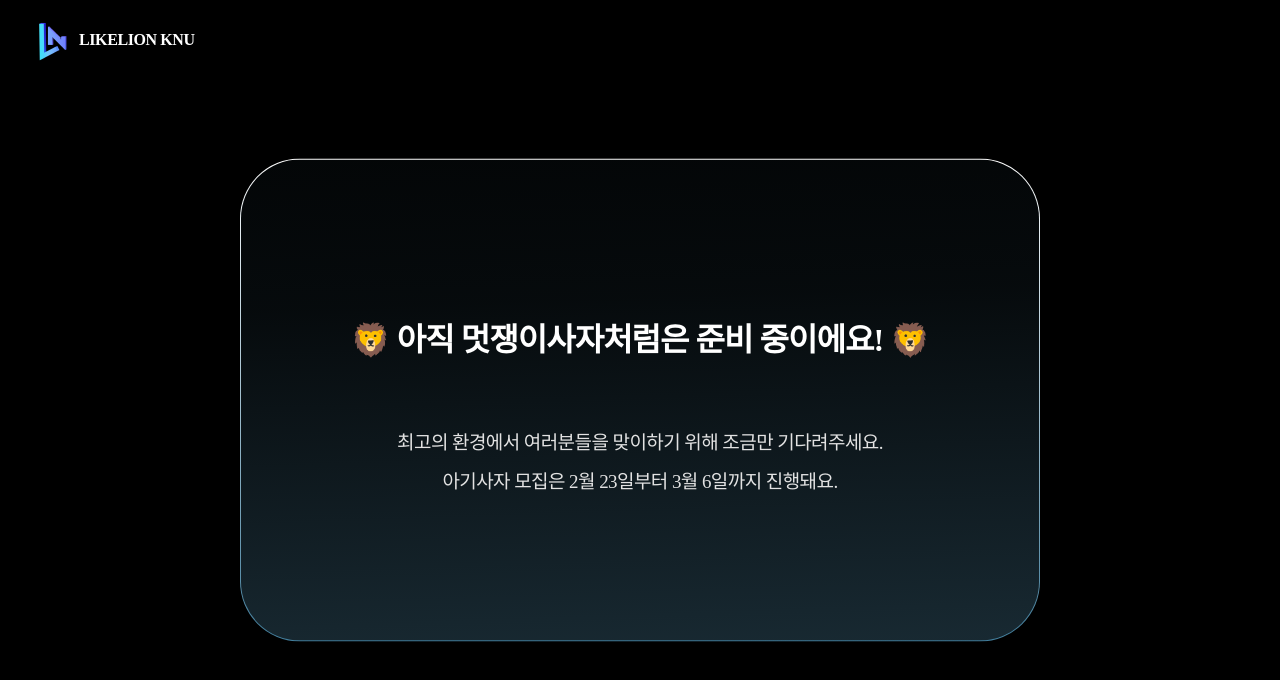
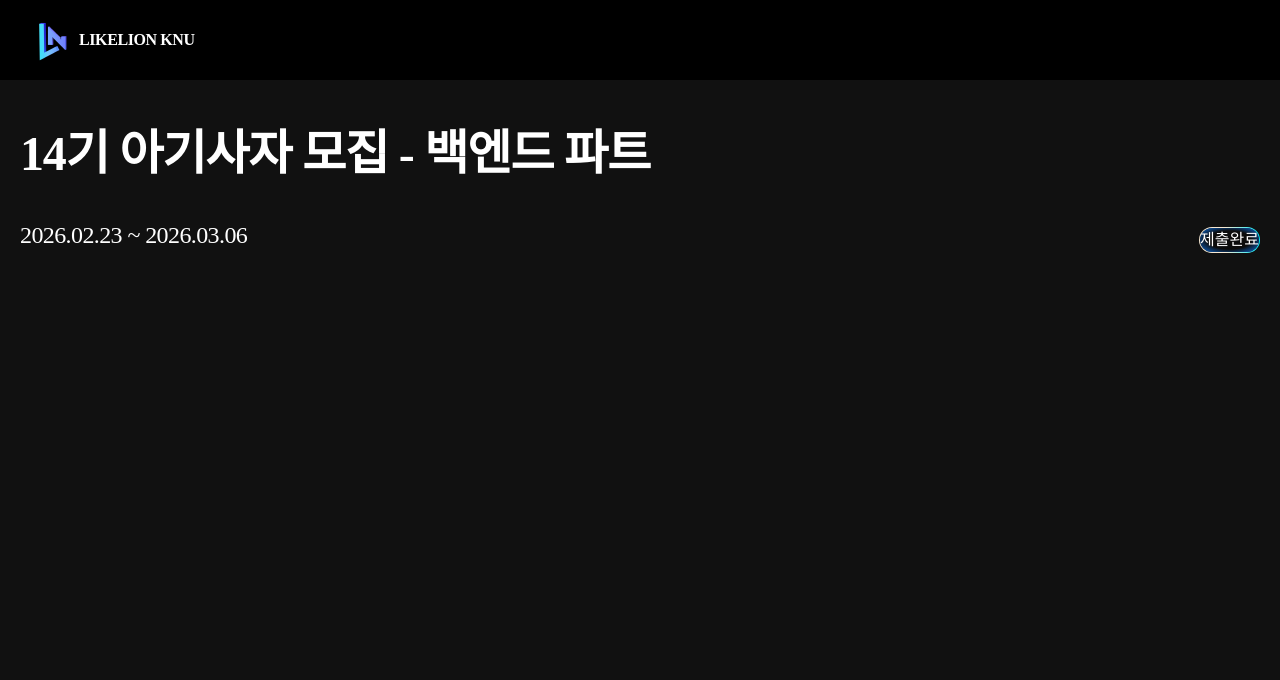
Before and after one commit to likelionknu/apply-page-client, a React (Vite) app: page /recruit in a window 1280 px wide. Shown: the top 680 px of the page. Built offline with nearby package versions, Linux system fonts and the light colour scheme; a web font is replaced by a local one.

Commit message:
#14 style: 지원서 페이지 타이틀 구성

```diff
--- /dev/null
+++ b/src/features/recruit/pages/RecruitPage.tsx
@@ -0,0 +1,26 @@
+import Header from "../../../shared/components/Header";
+
+function RecruitPage() {
+  return (
+    <>
+      <Header />
+      <main className="text-white1 h-dvh w-full bg-[#111111] pt-30">
+        <section className="mx-auto flex max-w-310 flex-col items-center">
+          <div className="flex w-full items-end justify-between">
+            <div className="flex flex-col gap-8">
+              <div className="text-[48px] leading-[140%] font-semibold tracking-[-0.025em]">
+                14기 아기사자 모집 - 백엔드 파트
+              </div>
+              <div className="text-[24px] leading-[140%] font-[400px] tracking-[-0.025em]">
+                2026.02.23 ~ 2026.03.06
+              </div>
+            </div>
+            <div className="modal-button-style">제출완료</div>
+          </div>
+        </section>
+      </main>
+    </>
+  );
+}
+
+export default RecruitPage;
--- a/src/routes/AppRouter.tsx
+++ b/src/routes/AppRouter.tsx
@@ -1,11 +1,13 @@
 import { BrowserRouter, Route, Routes } from "react-router-dom";
 import PendingPage from "../shared/pages/PendingPage";
+import RecruitPage from "../features/recruit/pages/RecruitPage";
 
 function AppRouter() {
   return (
     <BrowserRouter>
       <Routes>
         <Route path="*" element={<PendingPage />} />
+        <Route path="/recruit" element={<RecruitPage />} />
       </Routes>
     </BrowserRouter>
   );
```
